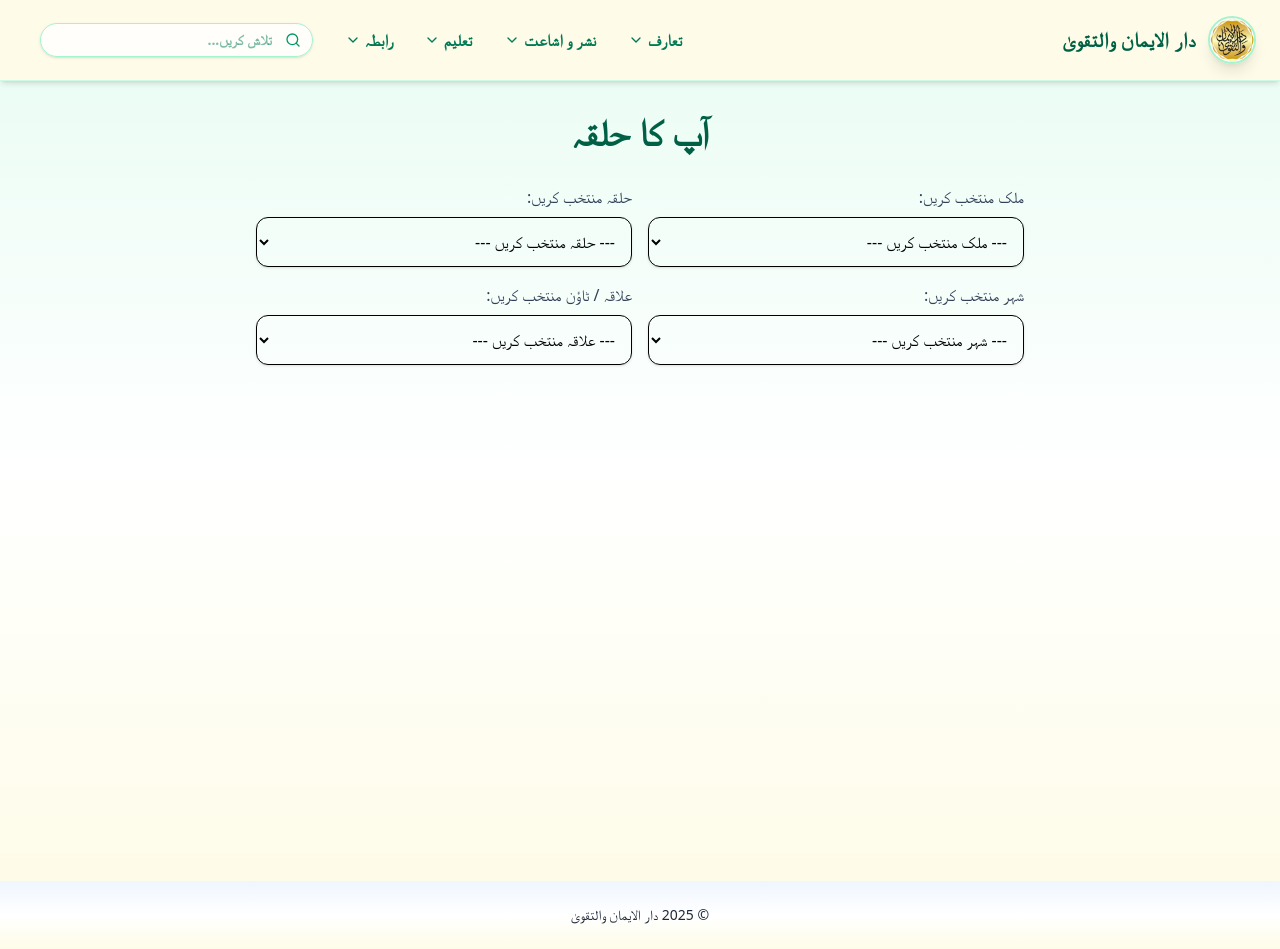
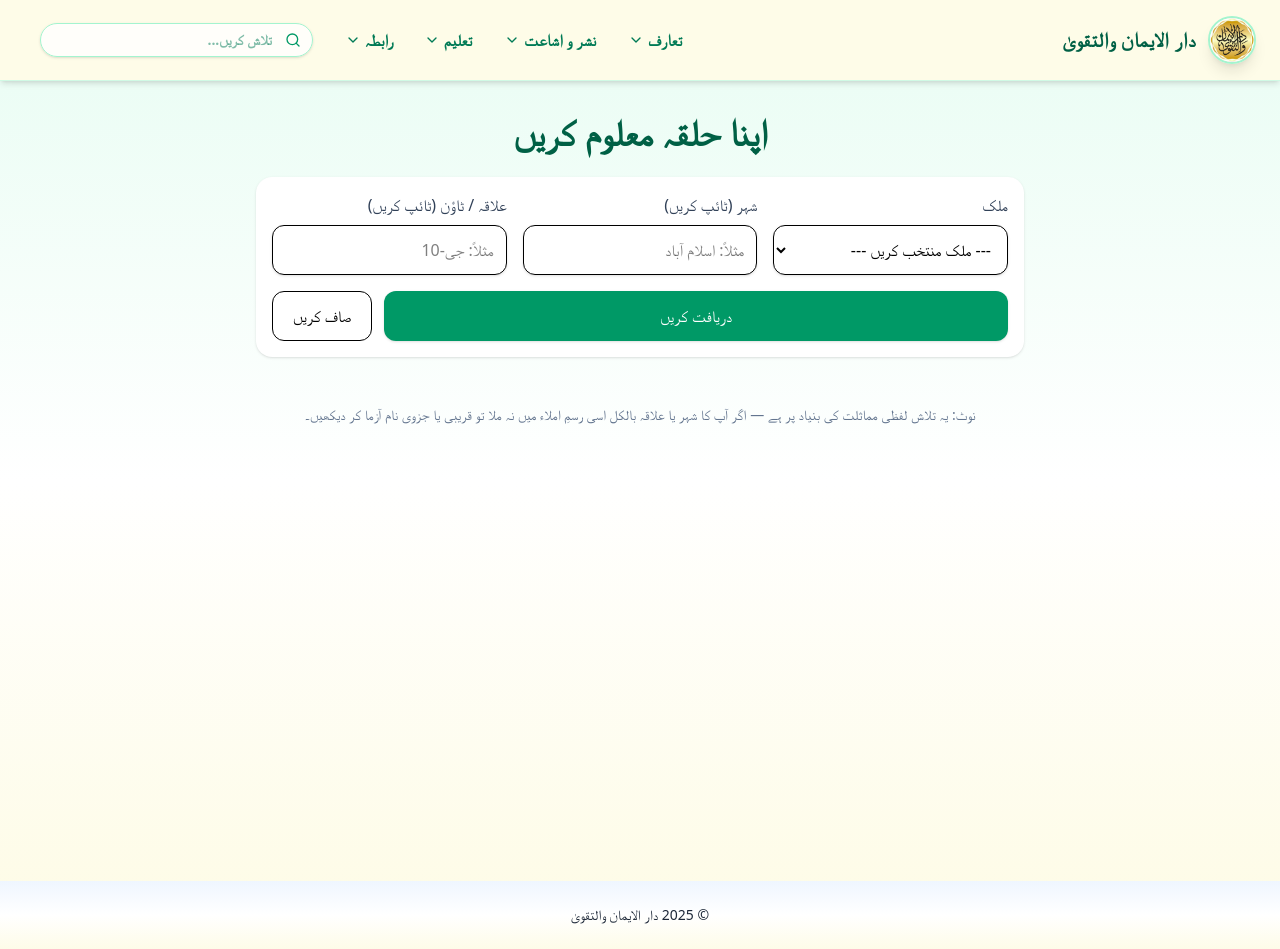
Before and after one commit to Ultimate-Hacker-1337/DET, a React (Vite) app: page /raabta/your-halqa in a window 1280 px wide. Built offline with nearby package versions, Linux system fonts and the light colour scheme; a web font is replaced by a local one.

Commit message:
Update YourHalqa.jsx

```diff
--- a/src/pages/Contact/YourHalqa.jsx
+++ b/src/pages/Contact/YourHalqa.jsx
@@ -7,15 +7,14 @@
 import placeholder from "../../assets/logo.avif";
 
 /**
- * نوٹ:
- * - تمام دکھنے والی ٹیکسٹس اردو میں ہیں۔
- * - تصاویر: صرف bg اور bg3 استعمال ہو رہی ہیں۔
- * - اگر آپ الگ JSON فائل رکھنا چاہیں تو اس array کو باہر نکال کر import کریں۔
+ * ApKaHalqa - Updated to focus on "تلاشِ حلقہ" (find your halka)
+ * - User: select country, type city (with suggestions), type town (with suggestions), then click "دریافت کریں"
+ * - Results: list of halkas that match the city+town within the selected country
+ * - All visible text (labels, options) are in Urdu
  */
 
 /* ---------------------------
-   ڈیٹا (Urdu)
-   countries -> halkas -> cities -> towns
+   DATA (Urdu) — countries -> halkas -> cities -> towns
    --------------------------- */
 const data = {
   countries: [
@@ -41,7 +40,7 @@
             {
               id: 2,
               name: "راولپنڈی",
-              towns: ["سدر", "چاندنی چوک", "کمیٹی چوک", "ٹینچ بھٹہ"]
+              towns: ["صدر", "چاندنی چوک", "کمیٹی چوک", "ٹینچ بھٹہ"]
             }
           ]
         },
@@ -63,7 +62,7 @@
             {
               id: 4,
               name: "چارسدہ",
-              towns: ["اُتمانزئی", "رجّڑ"]
+              towns: ["اُتمانزئی", "رجڑ"]
             }
           ]
         },
@@ -206,33 +205,51 @@
 };
 
 /* ---------------------------
-   Utilities
+   Helpers
    --------------------------- */
 const googleMapsSrc = (lat, lng, zoom = 15) =>
   `https://www.google.com/maps?q=${lat},${lng}&z=${zoom}&output=embed`;
+
+// normalize string for search (trim)
+const normalize = (s) => (s || "").trim();
 
 /* ---------------------------
    Component
    --------------------------- */
 export default function ApKaHalqa() {
   const [selectedCountryId, setSelectedCountryId] = useState("");
-  const [selectedHalkaId, setSelectedHalkaId] = useState("");
-  const [selectedCityId, setSelectedCityId] = useState("");
-  const [selectedTown, setSelectedTown] = useState("");
+  const [cityInput, setCityInput] = useState("");
+  const [townInput, setTownInput] = useState("");
+  const [searchResults, setSearchResults] = useState([]);
   const [selectedHalka, setSelectedHalka] = useState(null);
   const [showModal, setShowModal] = useState(false);
+  const [errorMsg, setErrorMsg] = useState("");
   const dialogRef = useRef(null);
 
-  // Derived lists
+  // derived
   const countries = data.countries;
   const selectedCountry = countries.find((c) => c.id === Number(selectedCountryId)) || null;
-  const halkas = selectedCountry ? selectedCountry.halkas : [];
-  const selectedHalkaObj = halkas.find((h) => h.id === Number(selectedHalkaId)) || null;
-  const cities = selectedHalkaObj ? selectedHalkaObj.cities : [];
-  const selectedCityObj = cities.find((ct) => ct.id === Number(selectedCityId)) || null;
-  const towns = selectedCityObj ? selectedCityObj.towns : [];
 
-  // Close modal with ESC
+  // gather suggestion lists (unique city names & towns within selected country)
+  const availableCities = React.useMemo(() => {
+    if (!selectedCountry) return [];
+    const set = new Set();
+    selectedCountry.halkas.forEach((h) => {
+      h.cities.forEach((ct) => set.add(ct.name));
+    });
+    return Array.from(set);
+  }, [selectedCountry]);
+
+  const availableTowns = React.useMemo(() => {
+    if (!selectedCountry) return [];
+    const set = new Set();
+    selectedCountry.halkas.forEach((h) =>
+      h.cities.forEach((ct) => ct.towns.forEach((t) => set.add(t)))
+    );
+    return Array.from(set);
+  }, [selectedCountry]);
+
+  // ESC closes modal
   useEffect(() => {
     const onKey = (e) => {
       if (e.key === "Escape") setShowModal(false);
@@ -241,10 +258,49 @@
     return () => window.removeEventListener("keydown", onKey);
   }, []);
 
-  // update selectedHalka (for card/modal) whenever halka selection changes
-  useEffect(() => {
-    setSelectedHalka(selectedHalkaObj);
-  }, [selectedHalkaObj]);
+  // search function
+  const handleSearch = () => {
+    setErrorMsg("");
+    const country = selectedCountry;
+    const cityQ = normalize(cityInput);
+    const townQ = normalize(townInput);
+
+    if (!country) {
+      setErrorMsg("براہ کرم ملک منتخب کریں۔");
+      setSearchResults([]);
+      return;
+    }
+    if (!cityQ) {
+      setErrorMsg("براہ کرم اپنا شہر درج کریں۔");
+      setSearchResults([]);
+      return;
+    }
+    if (!townQ) {
+      setErrorMsg("براہ کرم اپنا علاقہ / ٹاؤن درج کریں۔");
+      setSearchResults([]);
+      return;
+    }
+
+    // find all halkas in the selected country that have a city matching cityQ and town matching townQ
+    const matches = country.halkas.filter((h) =>
+      h.cities.some((ct) => {
+        const cityMatch = ct.name.includes(cityQ) || cityQ.includes(ct.name) || ct.name === cityQ;
+        if (!cityMatch) return false;
+        // town match within that city
+        return ct.towns.some((t) => t.includes(townQ) || townQ.includes(t) || t === townQ);
+      })
+    );
+
+    setSearchResults(matches);
+    if (matches.length === 0) {
+      setErrorMsg("معاف کیجیے — آپ کا حلقہ اس تلاش سے ملتا نہیں۔ براہِ کرم ان پٹ چیک کریں یا قریبی نام آزمائیں۔");
+    }
+  };
+
+  const openDetails = (halka) => {
+    setSelectedHalka(halka);
+    setShowModal(true);
+  };
 
   const openDirections = useCallback((lat, lng) => {
     window.open(
@@ -253,7 +309,6 @@
     );
   }, []);
 
-  // pick image (bg/bg3 alternation)
   const getImageForHalka = (halkaId) => {
     if (!halkaId) return placeholder;
     return halkaId % 2 === 1 ? bg : bg3;
@@ -261,24 +316,25 @@
 
   return (
     <div className="min-h-screen bg-gradient-to-t from-yellow-50 via-white to-emerald-50 py-8 px-4 sm:px-6 lg:px-12 flex flex-col">
-      <h2 className="text-3xl md:text-4xl font-extrabold text-center text-emerald-800 mb-8">
-        آپ کا حلقہ
+      <h2 className="text-3xl md:text-4xl font-extrabold text-center text-emerald-800 mb-6">
+        اپنا حلقہ معلوم کریں
       </h2>
 
-      {/* Dropdowns */}
-      <div className="max-w-3xl w-full mx-auto grid gap-4 sm:grid-cols-2">
+      {/* Inputs */}
+      <div className="max-w-3xl mx-auto w-full bg-white p-4 rounded-2xl shadow-sm">
+        <div className="grid gap-4 sm:grid-cols-3">
           {/* Country */}
-        <div>
-          <label className="block mb-2 font-medium text-slate-700">ملک منتخب کریں:</label>
+          <div className="sm:col-span-1">
+            <label className="block mb-2 font-medium text-slate-700">ملک</label>
             <select
               className="w-full border rounded-xl p-3 shadow-sm focus:ring-2 focus:ring-emerald-500 focus:outline-none"
               value={selectedCountryId}
               onChange={(e) => {
                 setSelectedCountryId(e.target.value);
-              setSelectedHalkaId("");
-              setSelectedCityId("");
-              setSelectedTown("");
-              setSelectedHalka(null);
+                setCityInput("");
+                setTownInput("");
+                setSearchResults([]);
+                setErrorMsg("");
               }}
             >
               <option value="">--- ملک منتخب کریں ---</option>
@@ -290,152 +346,154 @@
             </select>
           </div>
 
-        {/* Halka */}
-        <div>
-          <label className="block mb-2 font-medium text-slate-700">حلقہ منتخب کریں:</label>
-          <select
+          {/* City (input with datalist) */}
+          <div className="sm:col-span-1">
+            <label className="block mb-2 font-medium text-slate-700">شہر (ٹائپ کریں)</label>
+            <input
+              list="citiesList"
               className="w-full border rounded-xl p-3 shadow-sm focus:ring-2 focus:ring-emerald-500 focus:outline-none"
-            value={selectedHalkaId}
+              placeholder="مثلاً: اسلام آباد"
+              value={cityInput}
               onChange={(e) => {
-              setSelectedHalkaId(e.target.value);
-              setSelectedCityId("");
-              setSelectedTown("");
+                setCityInput(e.target.value);
+                setSearchResults([]);
+                setErrorMsg("");
               }}
               disabled={!selectedCountry}
-          >
-            <option value="">--- حلقہ منتخب کریں ---</option>
-            {halkas.map((h) => (
-              <option key={h.id} value={h.id}>
-                {h.name} — {h.mapLocation}
-              </option>
+            />
+            <datalist id="citiesList">
+              {availableCities.map((name, i) => (
+                <option key={i} value={name} />
               ))}
-          </select>
+            </datalist>
           </div>
 
-        {/* City */}
-        <div>
-          <label className="block mb-2 font-medium text-slate-700">شہر منتخب کریں:</label>
-          <select
+          {/* Town (input with datalist) */}
+          <div className="sm:col-span-1">
+            <label className="block mb-2 font-medium text-slate-700">علاقہ / ٹاؤن (ٹائپ کریں)</label>
+            <input
+              list="townsList"
               className="w-full border rounded-xl p-3 shadow-sm focus:ring-2 focus:ring-emerald-500 focus:outline-none"
-            value={selectedCityId}
+              placeholder="مثلاً: جی-10"
+              value={townInput}
               onChange={(e) => {
-              setSelectedCityId(e.target.value);
-              setSelectedTown("");
+                setTownInput(e.target.value);
+                setSearchResults([]);
+                setErrorMsg("");
               }}
-            disabled={!selectedHalkaObj}
-          >
-            <option value="">--- شہر منتخب کریں ---</option>
-            {cities.map((ct) => (
-              <option key={ct.id} value={ct.id}>
-                {ct.name}
-              </option>
+              disabled={!selectedCountry}
+            />
+            <datalist id="townsList">
+              {availableTowns.map((t, i) => (
+                <option key={i} value={t} />
               ))}
-          </select>
-        </div>
-
-        {/* Town */}
-        <div>
-          <label className="block mb-2 font-medium text-slate-700">علاقہ / ٹاؤن منتخب کریں:</label>
-          <select
-            className="w-full border rounded-xl p-3 shadow-sm focus:ring-2 focus:ring-emerald-500 focus:outline-none"
-            value={selectedTown}
-            onChange={(e) => setSelectedTown(e.target.value)}
-            disabled={!selectedCityObj}
-          >
-            <option value="">--- علاقہ منتخب کریں ---</option>
-            {towns.map((t, i) => (
-              <option key={i} value={t}>
-                {t}
-              </option>
-            ))}
-          </select>
+            </datalist>
           </div>
         </div>
 
-      {/* Selected Halka Card */}
-      <div className="mt-8 max-w-3xl mx-auto w-full">
-        <AnimatePresence>
-          {selectedHalka && (
-            <motion.div
-              key={selectedHalka.id}
-              initial={{ opacity: 0, y: 20 }}
-              animate={{ opacity: 1, y: 0 }}
-              exit={{ opacity: 0, y: 10 }}
-              className="bg-white rounded-2xl shadow-lg overflow-hidden border"
+        {/* Search button and message */}
+        <div className="mt-4 flex flex-col sm:flex-row gap-3 items-stretch">
+          <button
+            onClick={handleSearch}
+            className="px-5 py-3 bg-emerald-600 text-white rounded-xl shadow hover:bg-emerald-700 transition flex-1"
           >
-              {/* Image */}
-              <div className="h-48 sm:h-56 md:h-64 overflow-hidden">
-                <img
-                  src={getImageForHalka(selectedHalka.id)}
-                  alt={selectedHalka.name}
-                  className="w-full h-full object-cover"
-                />
+            دریافت کریں
+          </button>
+          <button
+            onClick={() => {
+              setSelectedCountryId("");
+              setCityInput("");
+              setTownInput("");
+              setSearchResults([]);
+              setErrorMsg("");
+            }}
+            className="px-5 py-3 border rounded-xl hover:bg-gray-50 transition"
+          >
+            صاف کریں
+          </button>
         </div>
 
-              {/* Info */}
-              <div className="p-5 space-y-3 text-sm sm:text-base">
-                <div className="flex items-start justify-between gap-4">
-                  <div>
-                    <h3 className="text-xl font-bold text-slate-900">
-                      {selectedHalka.name} — <span className="text-emerald-600">{selectedCountry?.name}</span>
-                    </h3>
-                    <p className="text-slate-700 mt-1">{selectedHalka.mapLocation}</p>
+        {errorMsg && <p className="mt-3 text-sm text-rose-600">{errorMsg}</p>}
       </div>
 
+      {/* Results */}
+      <div className="max-w-3xl mx-auto w-full mt-6 space-y-4">
+        {searchResults.length > 0 ? (
+          <div>
+            <h3 className="text-lg font-semibold text-slate-800 mb-3">ملا ہوا حلقہ (نتائج):</h3>
+            <div className="grid gap-4">
+              <AnimatePresence>
+                {searchResults.map((h) => (
+                  <motion.div
+                    key={h.id}
+                    initial={{ opacity: 0, y: 10 }}
+                    animate={{ opacity: 1, y: 0 }}
+                    exit={{ opacity: 0, y: 5 }}
+                    className="bg-white rounded-2xl shadow border overflow-hidden"
+                  >
+                    <div className="flex flex-col sm:flex-row">
+                      <div className="w-full sm:w-48 h-36 overflow-hidden">
+                        <img src={getImageForHalka(h.id)} alt={h.name} className="w-full h-full object-cover" />
+                      </div>
+                      <div className="p-4 flex-1">
+                        <div className="flex justify-between items-start">
+                          <div>
+                            <h4 className="text-md font-bold text-slate-900">{h.name}</h4>
+                            <p className="text-slate-700 text-sm mt-1">{h.mapLocation}</p>
+                          </div>
                           <div className="text-right">
                             <p className="text-slate-600 text-sm"><strong>امیر:</strong></p>
-                    <p className="text-slate-900 font-medium">{selectedHalka.ameer}</p>
-                    <p className="mt-2 text-slate-600 text-sm"><strong>اوقات:</strong></p>
-                    <p className="text-slate-900 font-medium">{selectedHalka.timing}</p>
+                            <p className="text-slate-900 font-medium">{h.ameer}</p>
+                            <p className="text-slate-600 text-sm mt-2"><strong>اوقات:</strong></p>
+                            <p className="text-slate-900 font-medium">{h.timing}</p>
                           </div>
                         </div>
 
-                <div className="grid gap-2 sm:grid-cols-3">
-                  <div className="flex items-center gap-2 text-slate-600">
-                    <MapPin className="w-4 h-4" /> {selectedHalka.mapLocation}
-                  </div>
-                  <div className="flex items-center gap-2 text-slate-600">
-                    <Phone className="w-4 h-4" /> {selectedHalka.contact || "ن/ا"}
-                  </div>
-                  <div className="flex items-center gap-2 text-slate-600">
-                    <Clock className="w-4 h-4" /> {selectedHalka.timing}
-                  </div>
+                        <div className="mt-3 text-sm text-slate-700">
+                          <strong>شہروں میں:</strong>{" "}
+                          <span className="text-slate-600">
+                            {h.cities.map((c) => c.name).join("، ")}
+                          </span>
                         </div>
 
-                {/* Cities / Towns preview */}
-                <div>
-                  <h4 className="font-medium text-slate-800 mb-2">شہر اور علاقے:</h4>
-                  <ul className="list-disc list-inside text-slate-700 space-y-1">
-                    {selectedHalka.cities.map((ct) => (
-                      <li key={ct.id}>
-                        <strong>{ct.name}:</strong>{" "}
-                        <span className="text-slate-600">{ct.towns.join("، ")}</span>
-                      </li>
-                    ))}
-                  </ul>
-                </div>
-
-                <div className="flex flex-col sm:flex-row gap-3 pt-3">
+                        <div className="mt-4 flex gap-3">
                           <button
-                    onClick={() => setShowModal(true)}
-                    className="flex-1 px-4 py-2 rounded-lg bg-emerald-600 text-white hover:bg-emerald-700 transition"
+                            onClick={() => openDetails(h)}
+                            className="px-4 py-2 rounded-lg bg-emerald-600 text-white hover:bg-emerald-700 transition"
                           >
                             مزید معلومات
                           </button>
                           <a
-                    href={`tel:${selectedHalka.contact || ""}`}
-                    className="flex-1 px-4 py-2 rounded-lg border text-center hover:bg-gray-50 transition"
+                            href={`tel:${h.contact || ""}`}
+                            className="px-4 py-2 rounded-lg border text-center hover:bg-gray-50 transition"
                           >
                             کال کریں
                           </a>
+                          <button
+                            onClick={() => openDirections(h.marker.lat, h.marker.lng)}
+                            className="px-4 py-2 rounded-lg border text-center hover:bg-gray-50 transition"
+                          >
+                            راستہ
+                          </button>
+                        </div>
                       </div>
                     </div>
                   </motion.div>
-          )}
+                ))}
               </AnimatePresence>
             </div>
+          </div>
+        ) : (
+          // If no results and user already searched (errorMsg handles empty case), show helpful tip
+          selectedCountry && !errorMsg && (
+            <div className="text-slate-600 text-sm">
+              اوپر اپنا شہر اور علاقہ درج کریں پھر "دریافت کریں" پر کلک کریں — نتائج نیچے ظاہر ہوں گے۔
+            </div>
+          )
+        )}
+      </div>
 
-      {/* Modal */}
+      {/* Modal for selected halka */}
       <AnimatePresence>
         {showModal && selectedHalka && (
           <motion.div
@@ -447,7 +505,6 @@
             ref={dialogRef}
             className="fixed inset-0 z-50 flex items-center justify-center p-2 sm:p-4"
           >
-            {/* overlay */}
             <div
               className="absolute inset-0 bg-black/50 backdrop-blur-sm"
               onClick={() => setShowModal(false)}
@@ -475,7 +532,6 @@
 
                             {/* content */}
               <div className="flex-1 overflow-y-auto">
-                {/* Image */}
                 <div className="h-44 sm:h-56 md:h-64">
                   <img
                     src={getImageForHalka(selectedHalka.id)}
@@ -484,45 +540,56 @@
                   />
                 </div>
 
-                {/* details */}
                 <div className="p-4 space-y-3 text-sm sm:text-base">
                   <div className="flex items-center gap-2 text-slate-700">
                     <Home className="w-4 h-4" />
-                    <span className="font-medium">ملک:</span> <span className="mr-2">{selectedCountry?.name}</span>
+                    <span className="font-medium">ملک:</span>{" "}
+                    <span className="mr-2">
+                      {countries.find((c) =>
+                        c.halkas.some((h) => h.id === selectedHalka.id)
+                      )?.name || ""}
+                    </span>
                   </div>
 
                   <div className="flex items-center gap-2 text-slate-700">
                     <MapPin className="w-4 h-4" />
-                    <span className="font-medium">مقام:</span> {selectedHalka.mapLocation}
+                    <span className="font-medium">مقام:</span>{" "}
+                    {selectedHalka.mapLocation}
                   </div>
 
                   <div className="flex items-center gap-2 text-slate-700">
                     <Phone className="w-4 h-4" />
-                    <span className="font-medium">رابطہ:</span> {selectedHalka.contact || "ن/ا"}
+                    <span className="font-medium">رابطہ:</span>{" "}
+                    {selectedHalka.contact || "ن/ا"}
                   </div>
 
                   <div className="flex items-center gap-2 text-slate-700">
                     <Clock className="w-4 h-4" />
-                    <span className="font-medium">اوقاتِ ملاقات:</span> {selectedHalka.timing}
+                    <span className="font-medium">اوقاتِ ملاقات:</span>{" "}
+                    {selectedHalka.timing}
                   </div>
 
                   <div className="flex items-center gap-2 text-slate-700">
                     <User className="w-4 h-4" />
-                    <span className="font-medium">امیر:</span> {selectedHalka.ameer}
+                    <span className="font-medium">امیر:</span>{" "}
+                    {selectedHalka.ameer}
                   </div>
 
                   {selectedHalka.notes && (
-                    <p className="text-slate-600"><strong>نوٹس:</strong> {selectedHalka.notes}</p>
+                    <p className="text-slate-600">
+                      <strong>نوٹس:</strong> {selectedHalka.notes}
+                    </p>
                   )}
 
-                  {/* cities & towns (expandable list) */}
                   <div>
                     <h4 className="font-semibold mb-2">شہروں اور علاقوں کی تفصیل:</h4>
                     <div className="space-y-3">
                       {selectedHalka.cities.map((ct) => (
                         <div key={ct.id} className="p-3 bg-gray-50 rounded-lg">
                           <div className="flex items-center justify-between">
-                            <div className="font-medium text-slate-800">{ct.name}</div>
+                            <div className="font-medium text-slate-800">
+                              {ct.name}
+                            </div>
                           </div>
                           <div className="mt-2 text-slate-600">
                             <strong>علاقے:</strong> {ct.towns.join("، ")}
@@ -532,10 +599,12 @@
                     </div>
                   </div>
 
-                  {/* map */}
                   <div className="mt-3 h-56 w-full border rounded-md overflow-hidden">
                     <iframe
-                      src={googleMapsSrc(selectedHalka.marker.lat, selectedHalka.marker.lng)}
+                      src={googleMapsSrc(
+                        selectedHalka.marker.lat,
+                        selectedHalka.marker.lng
+                      )}
                       className="w-full h-full border-0"
                       loading="lazy"
                       title={`${selectedHalka.name} نقشہ`}
@@ -548,7 +617,10 @@
               <div className="flex flex-col sm:flex-row gap-3 p-4 border-t bg-gray-50">
                 <button
                   onClick={() =>
-                    openDirections(selectedHalka.marker.lat, selectedHalka.marker.lng)
+                    openDirections(
+                      selectedHalka.marker.lat,
+                      selectedHalka.marker.lng
+                    )
                   }
                   className="flex-1 px-4 py-2 rounded-lg bg-emerald-600 text-white hover:bg-emerald-700 transition"
                 >
@@ -565,6 +637,14 @@
           </motion.div>
         )}
       </AnimatePresence>
+
+      {/* helper note */}
+      <div className="max-w-3xl mx-auto mt-6 text-slate-500 text-sm">
+        <p>
+          نوٹ: یہ تلاش لفظی مماثلت کی بنیاد پر ہے — اگر آپ کا شہر یا علاقہ بالکل اسی
+          رسمِ املاء میں نہ ملا تو قریبی یا جزوی نام آزما کر دیکھیں۔
+        </p>
+      </div>
     </div>
   );
 }
```
Lines whose indentation alone changed are shown as unchanged.
